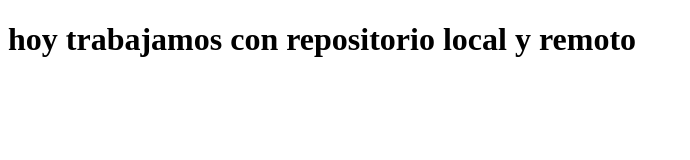
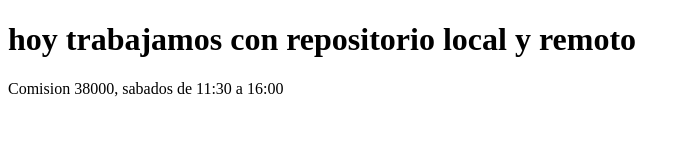
Before and after one commit to Wihinger/Comision-38000, a plain HTML site: page index.html in a window 1280 px wide. Shown: the whole page, without its empty margins (0-690 px from the left). Drawn offline with Linux system fonts and the light colour scheme.

Commit message:
agregamos parrafo

```diff
--- a/index.html
+++ b/index.html
@@ -9,5 +9,6 @@
 </head>
 <body>
     <h1>hoy trabajamos con repositorio local y remoto</h1>
+    <p>Comision 38000, sabados de 11:30 a 16:00</p>
 </body>
 </html>
```
